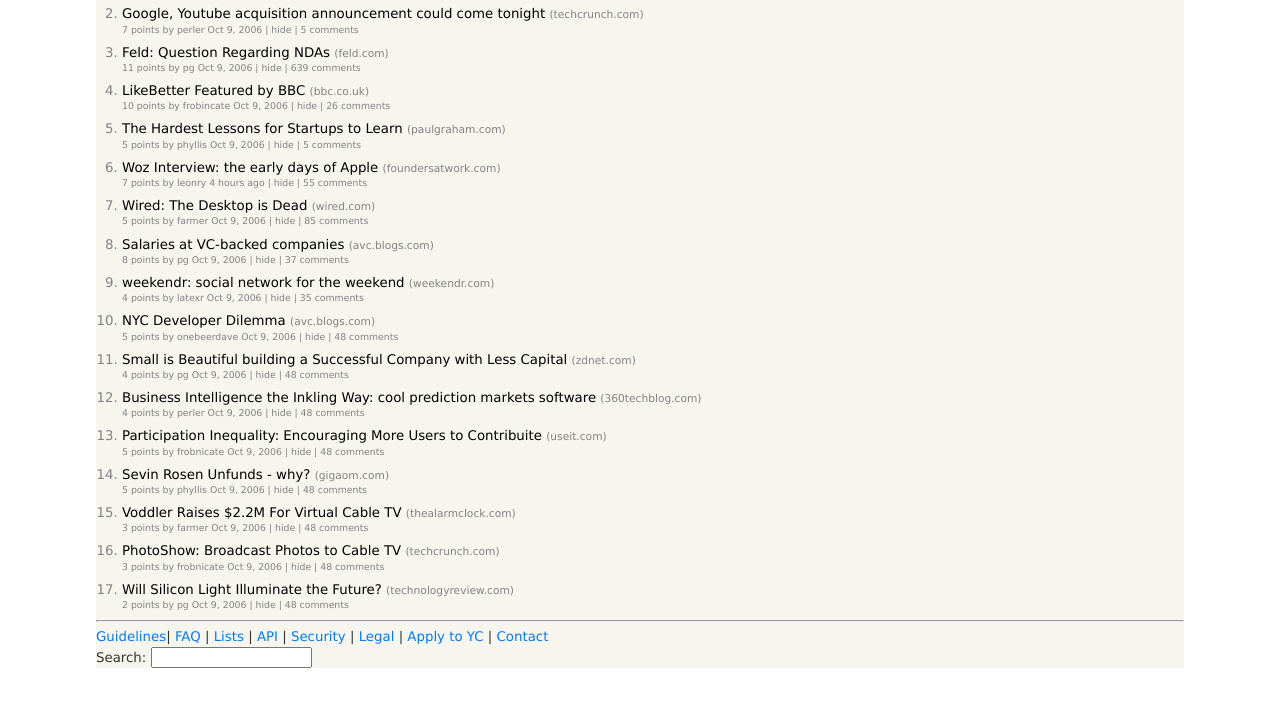
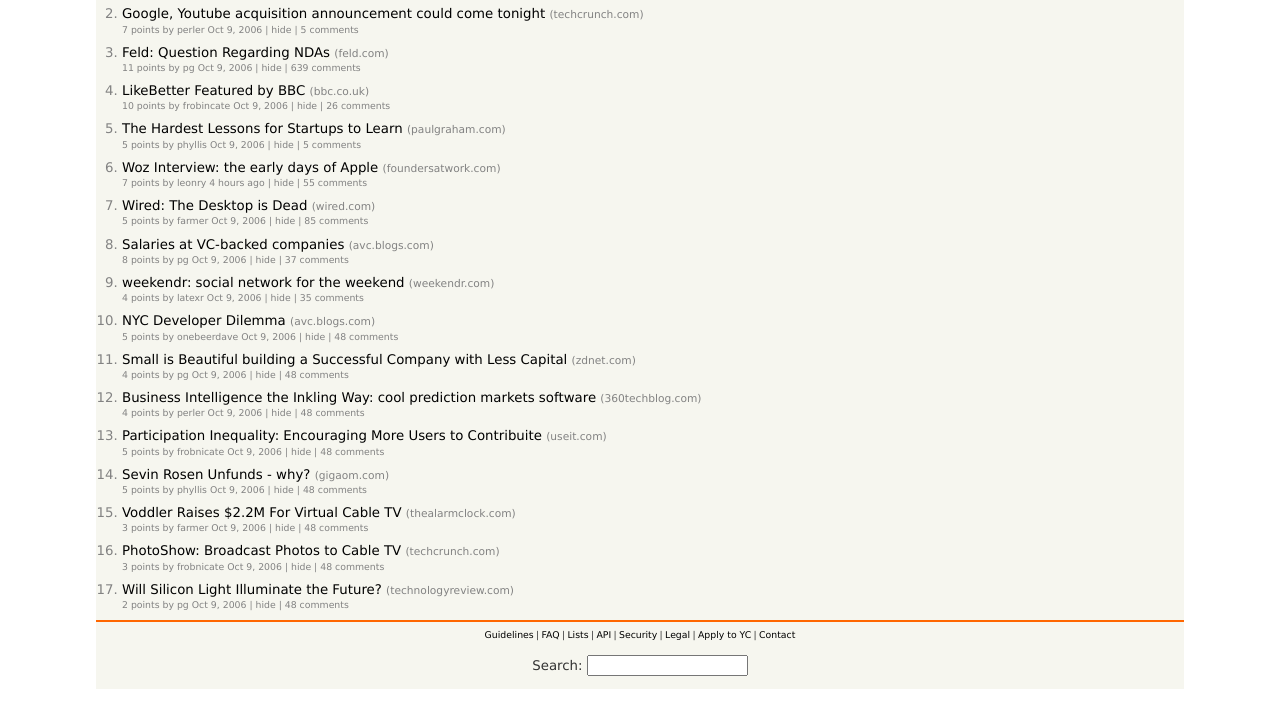
Before and after one commit to philocalyst/hackerNEWs, a plain HTML site: page index.html in a window 1280 px wide. Shown: the part 73-800 px from the top of the page. Drawn offline with Linux system fonts and the light colour scheme.

Commit message:
Footer styling

```diff
--- a/news.css
+++ b/news.css
@@ -10,6 +10,42 @@ body {
   margin: .75svh auto 0 auto;
   width: clamp(796px, 85%, 1200px);
   padding: 0;
+}
+
+hr {
+  height: 2px;
+  color: #333;
+  background-color: #ff6600;
+  border: none;
+}
+
+
+footer {
+  display: flex;
+  flex-direction: column;
+  gap: 1em;
+  align-items: center;
+  justify-content: center;
+}
+
+footer .search {
+  padding-bottom: 1em;
+  max-width: 60%;
+  margin: 0 auto;
+}
+
+footer nav {
+  display: flex;
+  flex-wrap: wrap;
+  justify-content: center;
+  font-size: .5833333333rem;
+  gap: .25em;
+}
+
+footer nav a {
+  margin: 0;
+  padding: 0;
+  color: black;
 }
 
 a {
```
